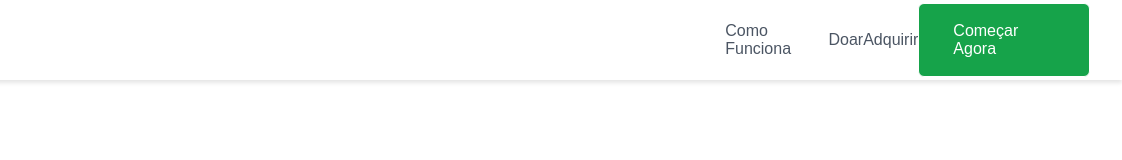
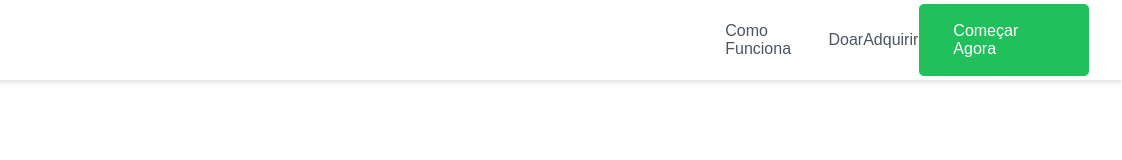
Before and after one commit to Lucas-Sampp/recicla-tech, a plain HTML site: page index.html in a window 1280 px wide. Shown: the full height of the page, 158-1280 px from the left. Drawn offline with Linux system fonts and the light colour scheme.

Commit message:
fix: corrige cor de botão

```diff
--- a/styles/base/_colors.scss
+++ b/styles/base/_colors.scss
@@ -2,11 +2,13 @@ $color-heading:#006aff;
 $color-subtitle:#4B5563;
 
 $color-primary:#16A34A;
-$color-secondary:#2563EB;
+$color-secondary:#21C05C;
+$color-alternative:#2563EB;
 
 $color-background-green:#F0FDF4;
 $color-background-gray:#F3F5F8;
 
 $btn-primary-bg:$color-primary;
+$btn-secondary-bg:$color-secondary;
 $btn-primary-color:#FFFFFF;
 $btn-primary-border:$color-primary;
--- a/styles/components/_buttons.scss
+++ b/styles/components/_buttons.scss
@@ -7,7 +7,7 @@
     border-radius: 6px;
     font-family: typography.$font-primary;
     font-size: typography.$font-size-p;
-    background-color: colors.$btn-primary-bg;
+    background-color: colors.$btn-secondary-bg;
     color: colors.$btn-primary-color;
 }
 
```
Also changed, not shown: styles/main.css, 1 other file.
